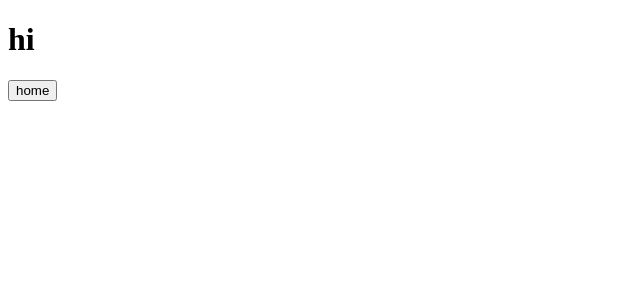
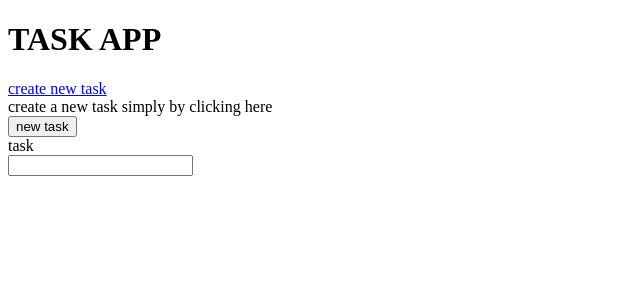
Before and after one commit to Zamza584/task-app, a React (Vite) app: page / in a window 1280 px wide. Shown: the top 300 px of the page, without its empty margins (0-640 px from the left). Built offline with nearby package versions, Linux system fonts and the light colour scheme.

Commit message:
new functions

```diff
--- /dev/null
+++ b/src/Admin.jsx
@@ -0,0 +1,9 @@
+import React from 'react'
+
+function Admin() {
+  return (
+    <div>Admin Mode</div>
+  )
+}
+
+export default Admin
--- a/src/App.jsx
+++ b/src/App.jsx
@@ -1,19 +1,17 @@
-import { useNavigate } from "react-router-dom";
 import './App.css'
-import Home from "./home";
+import Admin from './Admin';
+import Home from './Home';
+import { Routes, Route } from "react-router-dom"
 
 
 function App() {
-  const history = useNavigate();
-  const navigateTo = () => history.push("/home")
 
   return (
     <>
-
-      <h1>hi</h1>
-
-      <button onClick={navigateTo} type="button">home</button>
-
+      <Routes>
+        <Route path="/" element={<Home />} />
+        <Route path="/admin" element={<Admin />} />
+      </Routes>
     </>
   )
 }
--- /dev/null
+++ b/src/Task.jsx
@@ -0,0 +1,36 @@
+import React, { useState } from 'react'
+
+
+function Task({ name, onClose, onEdit }) {
+    const [isEditing, setIsEditing] = useState(false);
+    const [newName, setNewName] = useState(name);
+
+    function handleEdit() {
+        if (isEditing) {
+            onEdit(newName)
+        }
+        setIsEditing(prev => !prev)
+    }
+
+    return (
+        <>
+            {isEditing ? (
+                <div>
+                    <input
+                        type="text"
+                        value={newName}
+                        onChange={(e) => setNewName(e.target.value)}
+                        autoFocus
+                    />
+                </div>
+            ) : (
+                <div>task {newName}</div >
+            )}
+
+            <button onClick={onClose}>remove</button>
+            <button onClick={handleEdit}>{isEditing ? "Save" : "Edit"}</button>
+        </>
+    )
+}
+
+export default Task
--- a/src/home.jsx
+++ b/src/home.jsx
@@ -1,8 +1,61 @@
-import React from 'react'
+import React, { useState } from 'react'
+import { Link } from 'react-router-dom'
+import Task from './Task'
 
 function Home() {
+  const [tasks, setTasks] = useState([])
+  const [text, setText] = useState("")
+
+  function handleTasks() {
+    setTasks(prevTasks => [...prevTasks, { id: Date.now(), name: text }]);
+    setText("");
+  }
+
+  function handleChange(e) {
+    setText(e.target.value);
+  }
+
+  function removeTask(index) {
+    setTasks(prevTasks => prevTasks.filter((task) => task.id !== index));
+  }
+
+  function editTask(id, newName) {
+    setTasks(prevTasks =>
+      prevTasks.map((task) =>
+        task.id === id ? { ...task, name: newName } : task
+      )
+    )
+  }
+
   return (
-    <h1>cats</h1>
+    <div>
+      <h1>TASK APP</h1>
+      <Link to="/admin">create new task</Link>
+      <div>create a new task simply by clicking here</div>
+      <button onClick={handleTasks}>new task</button>
+      <div>
+        <label htmlFor="task">task</label>
+        <form
+          onSubmit={(e) => {
+            e.preventDefault();
+            handleTasks()
+          }}
+        >
+          <input type="text" id='task' value={text} onChange={e => handleChange(e)} />
+        </form>
+      </div>
+      <div className="results">
+        {
+          tasks.map(task => (
+            <Task key={task.id}
+              name={task.name}
+              onClose={() => removeTask(task.id)}
+              onEdit={(newName) => editTask(task.id, newName)}
+            />
+          ))
+        }
+      </div>
+    </div>
   )
 }
 
```
